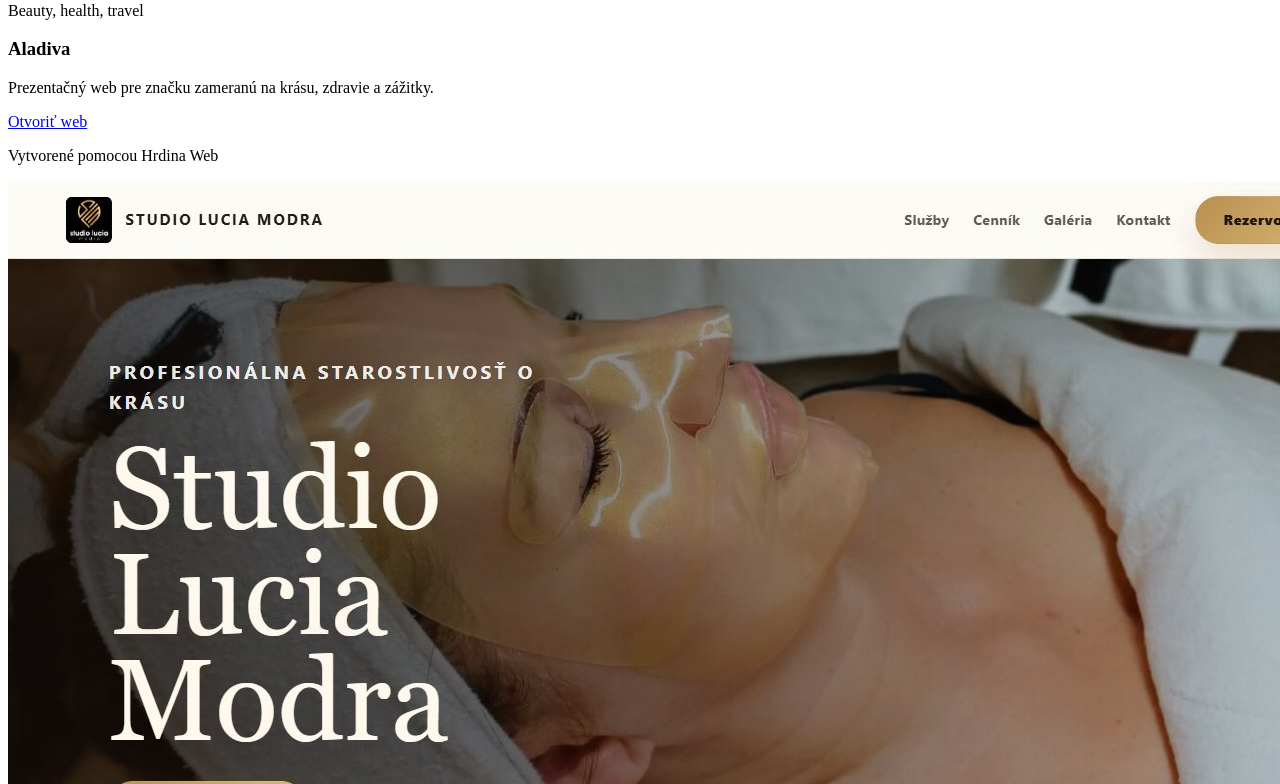
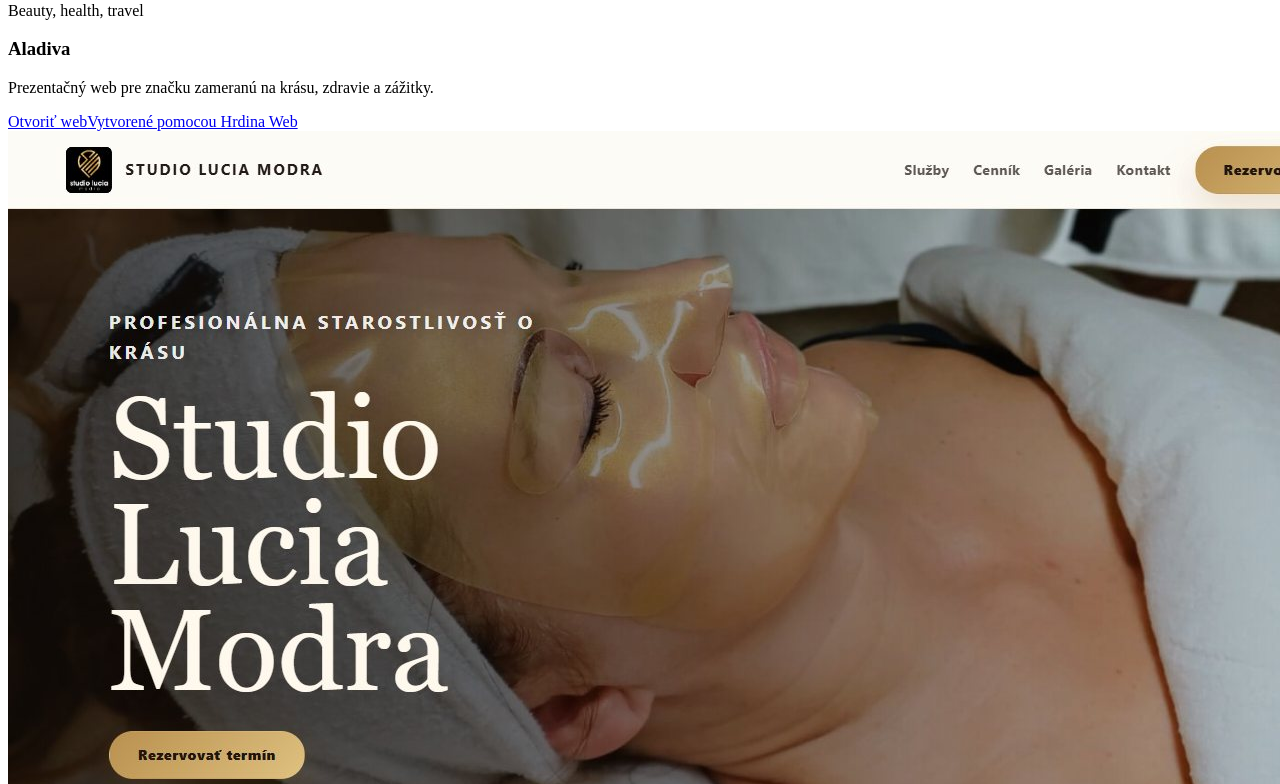
Before and after one commit to Wingsofhero/hrdina-web, a React (Vite) app: page / in a window 1280 px wide. Shown: the part 5936-6720 px from the top of the page. Built offline with nearby package versions, Linux system fonts and the light colour scheme; the HTML template or start-up script is replaced by a standard one.

Commit message:
Add new portfolio previews

```diff
--- a/src/App.jsx
+++ b/src/App.jsx
@@ -2,6 +2,7 @@ import marianPortrait from './assets/marian-portrait-preview-v2.jpg';
 import adisTattooPreview from './assets/work-adis-tattoo.jpg';
 import aladivaPreview from './assets/work-aladiva.jpg';
 import krmivaJokiPreview from './assets/work-krmiva-joki.jpg';
+import masazeUBeiPreview from './assets/work-masaze-u-bei.jpg';
 import modraGorgonaPreview from './assets/work-modra-gorgona.jpg';
 import pitTerapyPreview from './assets/work-pit-terapy.jpg';
 import plechodesignLakovnaPreview from './assets/work-plechodesign-lakovna.jpg';
@@ -10,6 +11,7 @@ import studioLuciaPreview from './assets/work-studio-lucia.jpg';
 import stahovanieGalantaPreview from './assets/work-stahovanie-galanta.jpg';
 import velmaatPreview from './assets/work-velmaat.jpg';
 import wandaGalanPreview from './assets/work-wanda-galan.jpg';
+import zumpyPodpolaniePreview from './assets/work-zumpy-podpolanie.jpg';
 
 const services = [
   {
@@ -112,6 +114,8 @@ const examples = [
   },
 ];
 
+const hrdinaWebUrl = 'https://hrdina-web.vercel.app/';
+
 const realWorks = [
   {
     title: 'Aladiva',
@@ -189,6 +193,20 @@ const realWorks = [
     text: 'Elegantný web pre štúdio permanentného make-upu s prémiovým vizuálom, službami a rezerváciou termínu.',
     url: 'https://www.wandagalan.sk/',
     image: wandaGalanPreview,
+  },
+  {
+    title: 'Masáže u Bei',
+    label: 'Masáže a terapie',
+    text: 'Pokojný web pre masérske služby v Senci s ponukou terapií, cenníkom, recenziami a jednoduchým kontaktom.',
+    url: 'https://www.masazeubei.sk/',
+    image: masazeUBeiPreview,
+  },
+  {
+    title: 'Žumpy Podpoľanie',
+    label: 'Vývoz odpadových vôd',
+    text: 'Výrazná stránka pre vývoz žúmp a septikov v regióne Podpoľania s cenníkom, galériou a rýchlym telefonátom.',
+    url: 'https://www.zumpypodpolanie.sk/',
+    image: zumpyPodpolaniePreview,
   },
 ];
 
@@ -366,7 +384,15 @@ function App() {
                     >
                       Otvoriť web
                     </a>
-                    <p className="work-credit">Vytvorené pomocou Hrdina Web</p>
+                    <a
+                      className="work-credit"
+                      href={hrdinaWebUrl}
+                      target="_blank"
+                      rel="noreferrer"
+                      aria-label="Otvoriť stránku Hrdina Web v novej karte"
+                    >
+                      Vytvorené pomocou Hrdina Web
+                    </a>
                   </div>
                 </article>
               ))}
--- a/src/styles.css
+++ b/src/styles.css
@@ -508,6 +508,12 @@ h3 {
   letter-spacing: 0;
 }
 
+.work-credit:hover,
+.work-credit:focus-visible {
+  color: var(--green-dark);
+  outline: none;
+}
+
 .process {
   border-top: 1px solid var(--line);
 }
```
Also changed, not shown: src/assets/work-masaze-u-bei.jpg (added), src/assets/work-zumpy-podpolanie.jpg (added).
